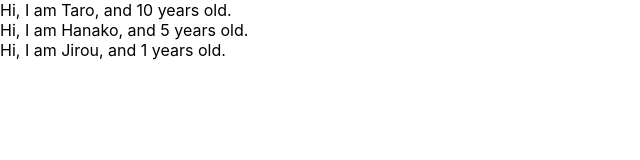
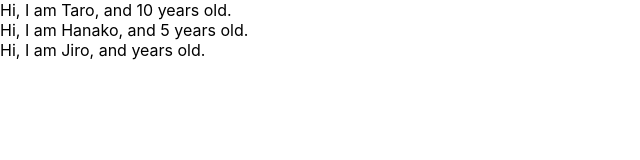
Before and after one commit to taku-hu/react-tutorial, a React (Create React App) app: page / in a window 1280 px wide. Shown: the top 160 px of the page, without its empty margins (0-640 px from the left). Built offline with nearby package versions, Linux system fonts and the light colour scheme.

Commit message:
learn prop-types

```diff
--- a/src/App.js
+++ b/src/App.js
@@ -1,4 +1,5 @@
 import React from 'react';
+import PropTypes from 'prop-types';
 
 const App = () =>  {
   const profiles = [
@@ -11,7 +12,7 @@ const App = () =>  {
       age: 5
     },
     {
-      name: 'Jirou'
+      name: 'Jiro'
     }
   ]
   return (
@@ -32,8 +33,13 @@ const User = (props) => {
   return <div>Hi, I am {props.name}, and {props.age} years old.</div>
 }
 
-User.defaultProps = {
-  age: 1
+User.propTypes = {
+  name: PropTypes.string,
+  age: PropTypes.number.isRequired
 }
 
+// User.defaultProps = {
+//   age: 1
+// }
+
 export default App;
```
